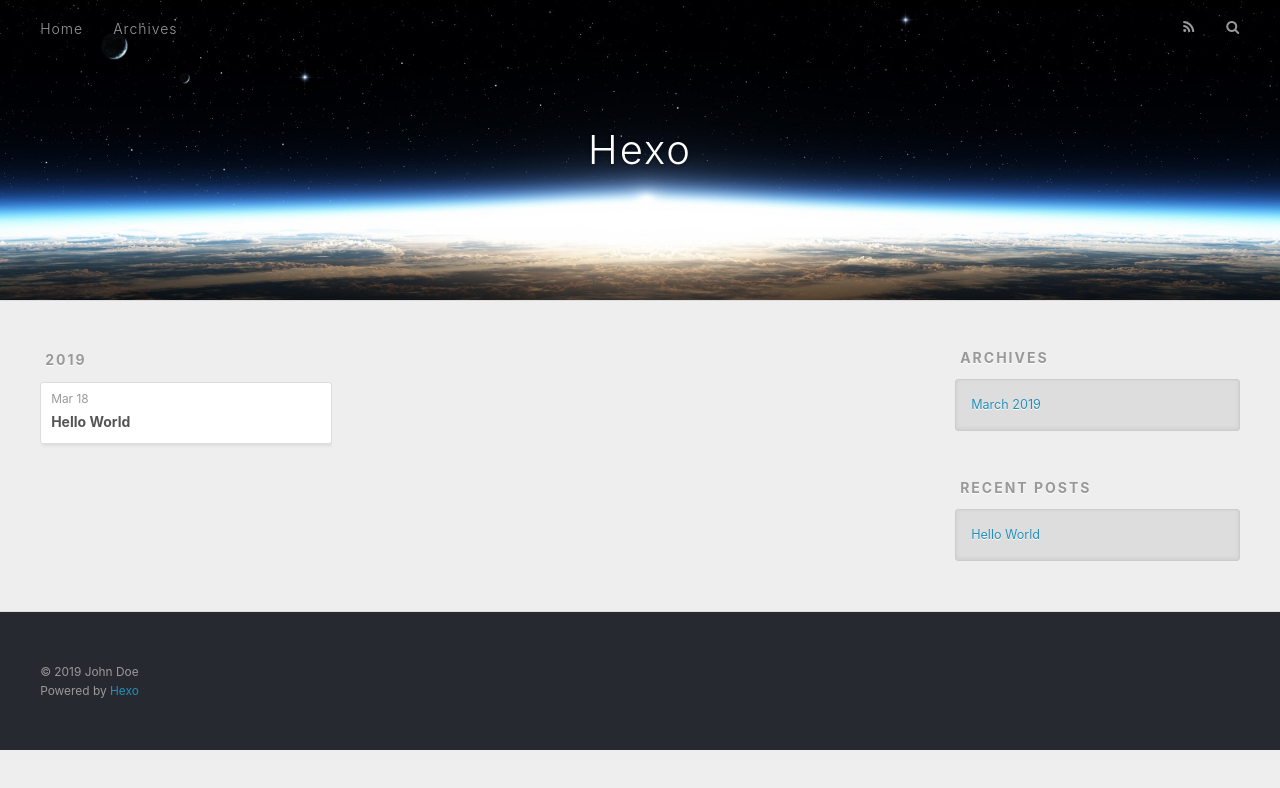
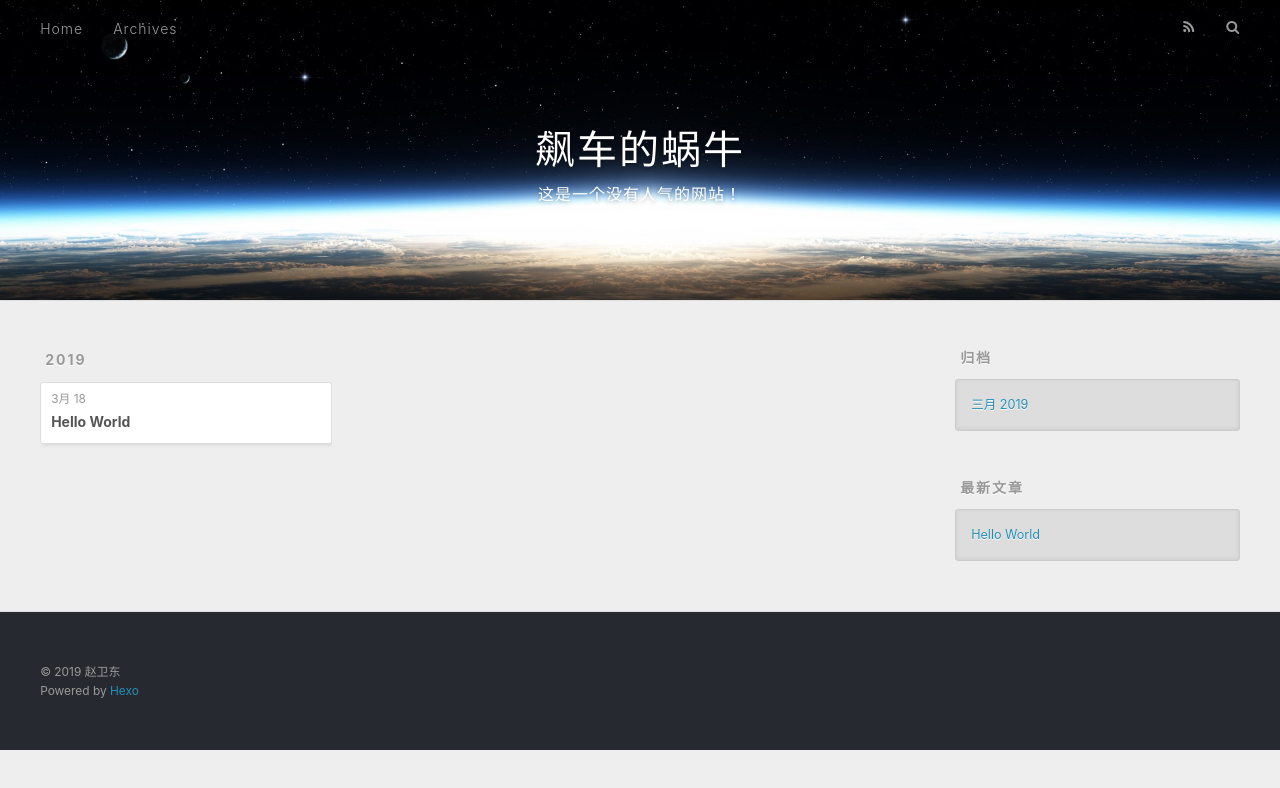
Before and after one commit to wdzhao3/wdzhao.github.io, a plain HTML site: page archives/index.html in a window 1280 px wide. Drawn offline with nearby package versions, Linux system fonts and the light colour scheme.

Commit message:
Site updated: 2019-03-18 23:27:42

```diff
--- a/archives/index.html
+++ b/archives/index.html
@@ -5,17 +5,21 @@
 
 
 
-  <title>Archives | Hexo</title>
+  <title>归档 | 飙车的蜗牛</title>
   <meta name="viewport" content="width=device-width, initial-scale=1, maximum-scale=1">
-  <meta property="og:type" content="website">
-<meta property="og:title" content="Hexo">
+  <meta name="description" content="前端 Web 程序员">
+<meta name="keywords" content="前端工程师">
+<meta property="og:type" content="website">
+<meta property="og:title" content="飙车的蜗牛">
 <meta property="og:url" content="http://yoursite.com/archives/index.html">
-<meta property="og:site_name" content="Hexo">
-<meta property="og:locale" content="default">
+<meta property="og:site_name" content="飙车的蜗牛">
+<meta property="og:description" content="前端 Web 程序员">
+<meta property="og:locale" content="zh-CN">
 <meta name="twitter:card" content="summary">
-<meta name="twitter:title" content="Hexo">
+<meta name="twitter:title" content="飙车的蜗牛">
+<meta name="twitter:description" content="前端 Web 程序员">
 
-    <link rel="alternate" href="/wdzhao.github.io/atom.xml" title="Hexo" type="application/atom+xml">
+    <link rel="alternate" href="/wdzhao.github.io/atom.xml" title="飙车的蜗牛" type="application/atom+xml">
 
 
     <link rel="icon" href="/favicon.png">
@@ -34,8 +38,12 @@
   <div id="header-outer" class="outer">
     <div id="header-title" class="inner">
       <h1 id="logo-wrap">
-        <a href="/wdzhao.github.io/" id="logo">Hexo</a>
+        <a href="/wdzhao.github.io/" id="logo">飙车的蜗牛</a>
       </h1>
+
+        <h2 id="subtitle-wrap">
+          <a href="/wdzhao.github.io/" id="subtitle">这是一个没有人气的网站！</a>
+        </h2>
 
     </div>
     <div id="header-inner" class="inner">
@@ -51,7 +59,7 @@
 
           <a id="nav-rss-link" class="nav-icon" href="/wdzhao.github.io/atom.xml" title="RSS Feed"></a>
 
-        <a id="nav-search-btn" class="nav-icon" title="Search"></a>
+        <a id="nav-search-btn" class="nav-icon" title="搜索"></a>
       </nav>
       <div id="search-form-wrap">
         <form action="//google.com/search" method="get" accept-charset="UTF-8" class="search-form"><input type="search" name="q" class="search-form-input" placeholder="Search"><button type="submit" class="search-form-submit">&#xF002;</button><input type="hidden" name="sitesearch" value="http://yoursite.com"></form>
@@ -77,7 +85,7 @@
   <div class="archive-article-inner">
     <header class="archive-article-header">
       <a href="/wdzhao.github.io/2019/03/18/hello-world/" class="archive-article-date">
-  <time datetime="2019-03-18T10:20:27.282Z" itemprop="datePublished">Mar 18</time>
+  <time datetime="2019-03-18T10:20:27.282Z" itemprop="datePublished">3月 18</time>
 </a>
 
 
@@ -109,9 +117,9 @@
 
 
   <div class="widget-wrap">
-    <h3 class="widget-title">Archives</h3>
+    <h3 class="widget-title">归档</h3>
     <div class="widget">
-      <ul class="archive-list"><li class="archive-list-item"><a class="archive-list-link" href="/wdzhao.github.io/archives/2019/03/">March 2019</a></li></ul>
+      <ul class="archive-list"><li class="archive-list-item"><a class="archive-list-link" href="/wdzhao.github.io/archives/2019/03/">三月 2019</a></li></ul>
     </div>
   </div>
 
@@ -119,7 +127,7 @@
 
 
   <div class="widget-wrap">
-    <h3 class="widget-title">Recent Posts</h3>
+    <h3 class="widget-title">最新文章</h3>
     <div class="widget">
       <ul>
 
@@ -139,7 +147,7 @@
 
   <div class="outer">
     <div id="footer-info" class="inner">
-      &copy; 2019 John Doe<br>
+      &copy; 2019 赵卫东<br>
       Powered by <a href="http://hexo.io/" target="_blank">Hexo</a>
     </div>
   </div>
```
Also changed, not shown: 2019/03/18/hello-world/index.html (+16 -11 lines), archives/2019/03/index.html (+22 -14 lines), archives/2019/index.html (+22 -14 lines), index.html (+22 -14 lines).
